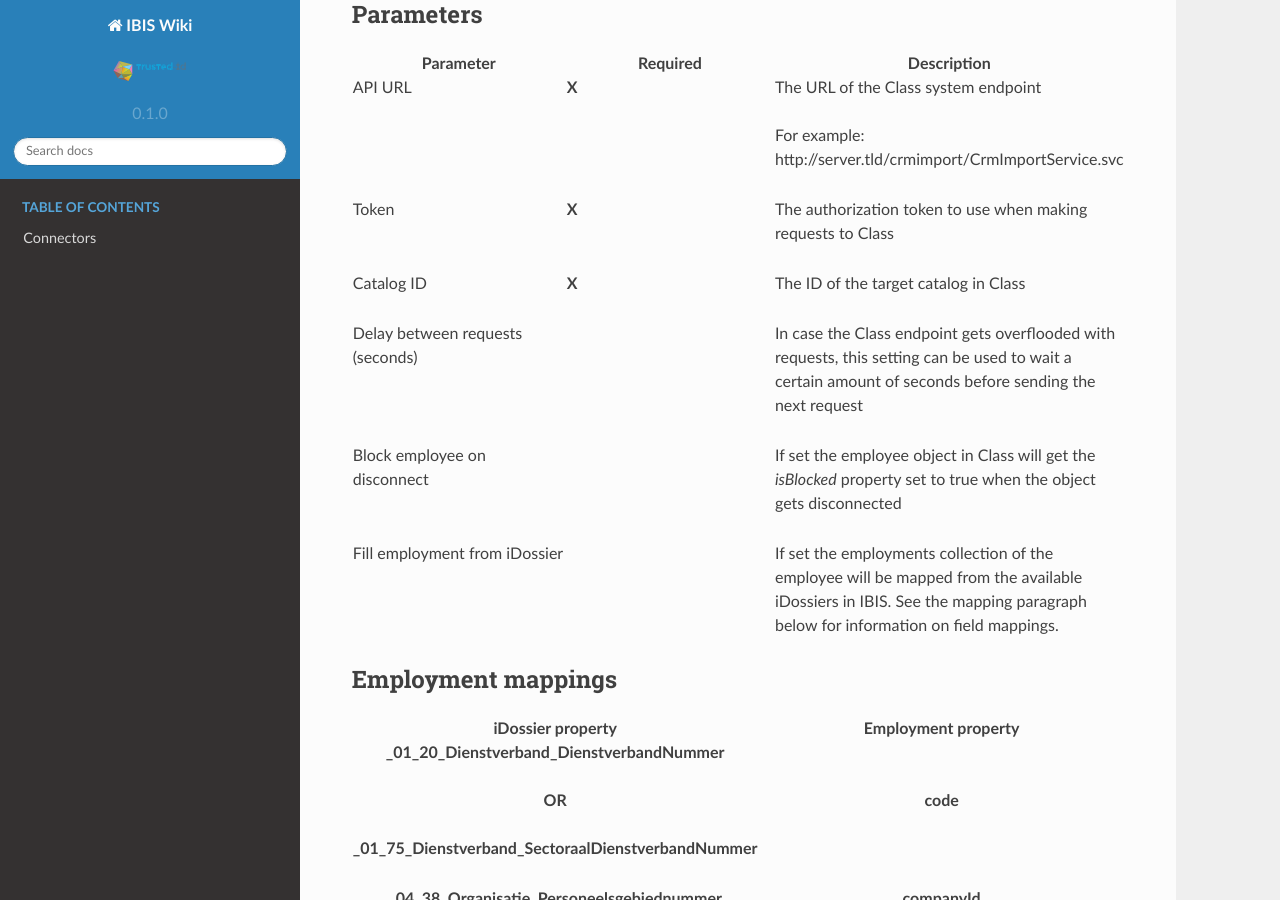
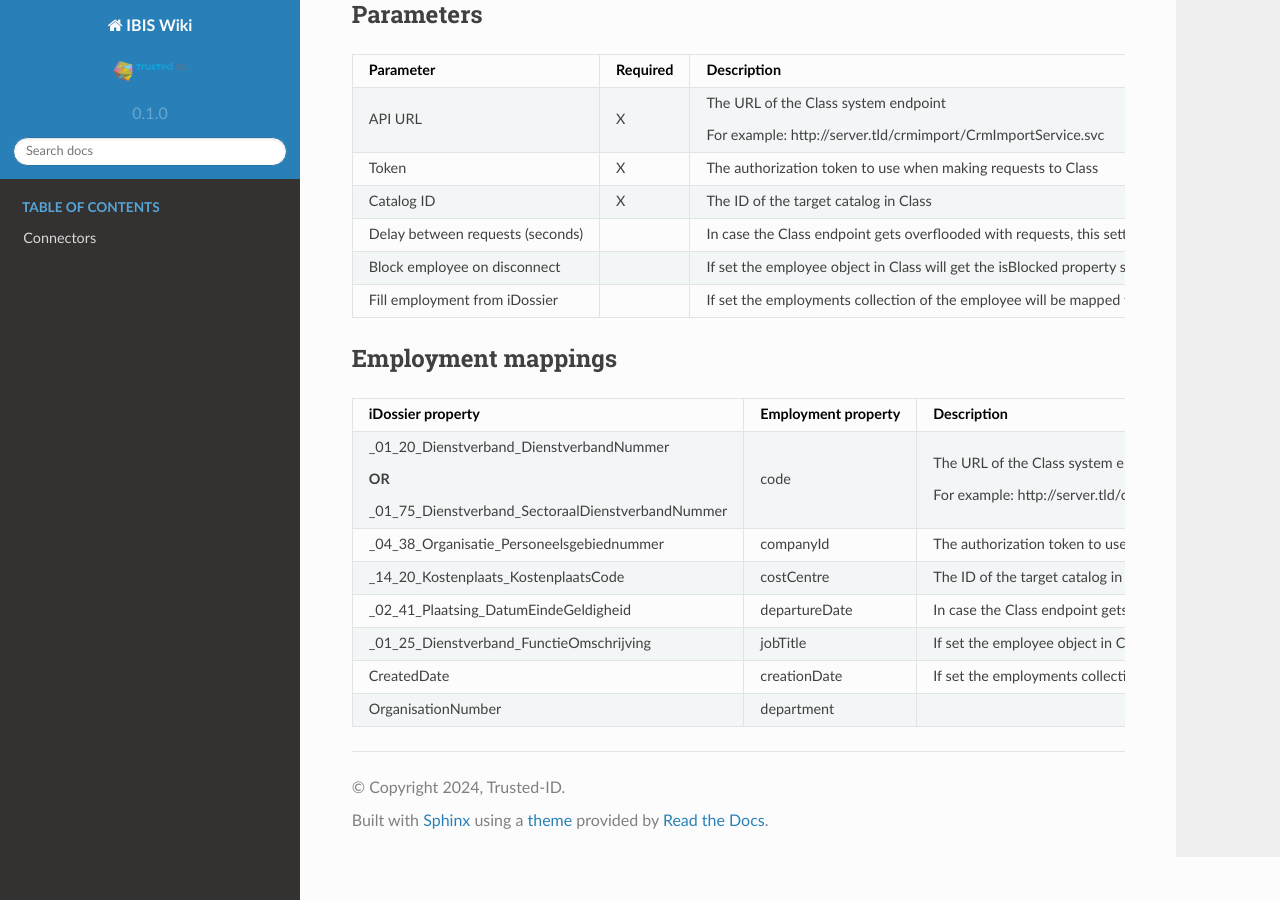
Before and after one commit to Raoulorlando/rtd-tutorial, a Sphinx documentation site: the page built from docs/source/Documentatie/Connectoren/IBIS_Connectoren/Connector_Conclusion_Class_LMS.md, in a window 1280 px wide and 900 px high, scrolled down 210 px. Built offline with Sphinx 7.4.7 and the Read the Docs theme 2.0.0, drawn with Linux system fonts in a browser that asks for light colours; nearby versions of some CDN libraries; some web fonts are replaced; library files that are not in the unit come from our copies; pages that are not in the unit, such as notebooks, are missing from menus.

Commit message:
Updated Conclusion_Class_LMS

```diff
--- a/docs/source/Documentatie/Connectoren/IBIS_Connectoren/Connector_Conclusion_Class_LMS.md
+++ b/docs/source/Documentatie/Connectoren/IBIS_Connectoren/Connector_Conclusion_Class_LMS.md
@@ -5,103 +5,23 @@ endpoint.
 
 ## Parameters
 
-<table class="table table-bordered">
-<colgroup>
-<col style="width: 33%" />
-<col style="width: 33%" />
-<col style="width: 33%" />
-</colgroup>
-<thead class="thead-light">
-<tr class="header">
-<th>Parameter</th>
-<th class="text-center">Required</th>
-<th>Description</th>
-</tr>
-</thead>
-<tbody>
-<tr class="odd">
-<td><p>API URL</p></td>
-<td><p><strong>X</strong></p></td>
-<td><p>The URL of the Class system endpoint<br />
-<br />
-For example: http://server.tld/crmimport/CrmImportService.svc</p></td>
-</tr>
-<tr class="even">
-<td><p>Token</p></td>
-<td><p><strong>X</strong></p></td>
-<td><p>The authorization token to use when making requests to
-Class</p></td>
-</tr>
-<tr class="odd">
-<td><p>Catalog ID</p></td>
-<td><p><strong>X</strong></p></td>
-<td><p>The ID of the target catalog in Class</p></td>
-</tr>
-<tr class="even">
-<td><p>Delay between requests (seconds)</p></td>
-<td><p><strong> </strong></p></td>
-<td><p>In case the Class endpoint gets overflooded with requests, this
-setting can be used to wait a certain amount of seconds before sending
-the next request</p></td>
-</tr>
-<tr class="odd">
-<td><p>Block employee on disconnect</p></td>
-<td><p><strong> </strong></p></td>
-<td><p>If set the employee object in Class will get the
-<em>isBlocked</em> property set to true when the object gets
-disconnected</p></td>
-</tr>
-<tr class="even">
-<td><p>Fill employment from iDossier</p></td>
-<td><p><strong> </strong></p></td>
-<td><p>If set the employments collection of the employee will be mapped
-from the available iDossiers in IBIS. See the mapping paragraph below
-for information on field mappings.</p></td>
-</tr>
-</tbody>
-</table>
+|             Parameter            | Required |                                                                                Description                                                                                |
+|:--------------------------------|:--------:|:-------------------------------------------------------------------------------------------------------------------------------------------------------------------------|
+| API URL                          | X        | The URL of the Class system endpoint<br> <br> For example: http://server.tld/crmimport/CrmImportService.svc                                                               |
+| Token                            | X        | The authorization token to use when making requests to Class                                                                                                              |
+| Catalog ID                       | X        | The ID of the target catalog in Class                                                                                                                                     |
+| Delay between requests (seconds) |          | In case the Class endpoint gets overflooded with requests, this setting can be used to wait a certain amount of seconds before sending the next request                   |
+| Block employee on disconnect     |          | If set the employee object in Class will get the isBlocked property set to true when the object gets disconnected                                                         |
+| Fill employment from iDossier    |          | If set the employments collection of the employee will be mapped from the available iDossiers in IBIS. See the mapping paragraph below for information on field mappings. |
 
 ## Employment mappings
 
-<table class="table table-bordered">
-<colgroup>
-<col style="width: 50%" />
-<col style="width: 50%" />
-</colgroup>
-<thead class="thead-light">
-<tr class="header">
-<th>iDossier property</th>
-<th>Employment property</th>
-</tr>
-<tr class="odd">
-<th><p>_01_20_Dienstverband_DienstverbandNummer</p>
-<p><strong>OR</strong></p>
-<p>_01_75_Dienstverband_SectoraalDienstverbandNummer</p></th>
-<th><p>code</p></th>
-</tr>
-<tr class="header">
-<th><p>_04_38_Organisatie_Personeelsgebiednummer</p></th>
-<th><p>companyId</p></th>
-</tr>
-<tr class="odd">
-<th><p>_14_20_Kostenplaats_KostenplaatsCode</p></th>
-<th><p>costCentre</p></th>
-</tr>
-<tr class="header">
-<th><p>_02_41_Plaatsing_DatumEindeGeldigheid</p></th>
-<th><p>departureDate</p></th>
-</tr>
-<tr class="odd">
-<th><p>_01_25_Dienstverband_FunctieOmschrijving</p></th>
-<th><p>jobTitle</p></th>
-</tr>
-<tr class="header">
-<th><p>CreatedDate</p></th>
-<th><p>creationDate</p></th>
-</tr>
-<tr class="odd">
-<th><p>OrganisationNumber</p></th>
-<th><p>department</p></th>
-</tr>
-</thead>
-&#10;</table>
+|                                               iDossier property                                               | Employment property |                                                                                Description                                                                                |
+|:-------------------------------------------------------------------------------------------------------------|:-------------------|:-------------------------------------------------------------------------------------------------------------------------------------------------------------------------|
+| _01_20_Dienstverband_DienstverbandNummer<br> <br>**OR**<br> <br>_01_75_Dienstverband_SectoraalDienstverbandNummer |         code        | The URL of the Class system endpoint<br> <br> For example: http://server.tld/crmimport/CrmImportService.svc                                                               |
+|                                   _04_38_Organisatie_Personeelsgebiednummer                                   |      companyId      | The authorization token to use when making requests to Class                                                                                                              |
+|                                      _14_20_Kostenplaats_KostenplaatsCode                                     |      costCentre     | The ID of the target catalog in Class                                                                                                                                     |
+|                                     _02_41_Plaatsing_DatumEindeGeldigheid                                     |    departureDate    | In case the Class endpoint gets overflooded with requests, this setting can be used to wait a certain amount of seconds before sending the next request                   |
+|                                    _01_25_Dienstverband_FunctieOmschrijving                                   |       jobTitle      | If set the employee object in Class will get the isBlocked property set to true when the object gets disconnected                                                         |
+|                                                  CreatedDate                                                  |     creationDate    | If set the employments collection of the employee will be mapped from the available iDossiers in IBIS. See the mapping paragraph below for information on field mappings. |
+|                                               OrganisationNumber                                              |      department     |                                                                                                                                                                           |
```
